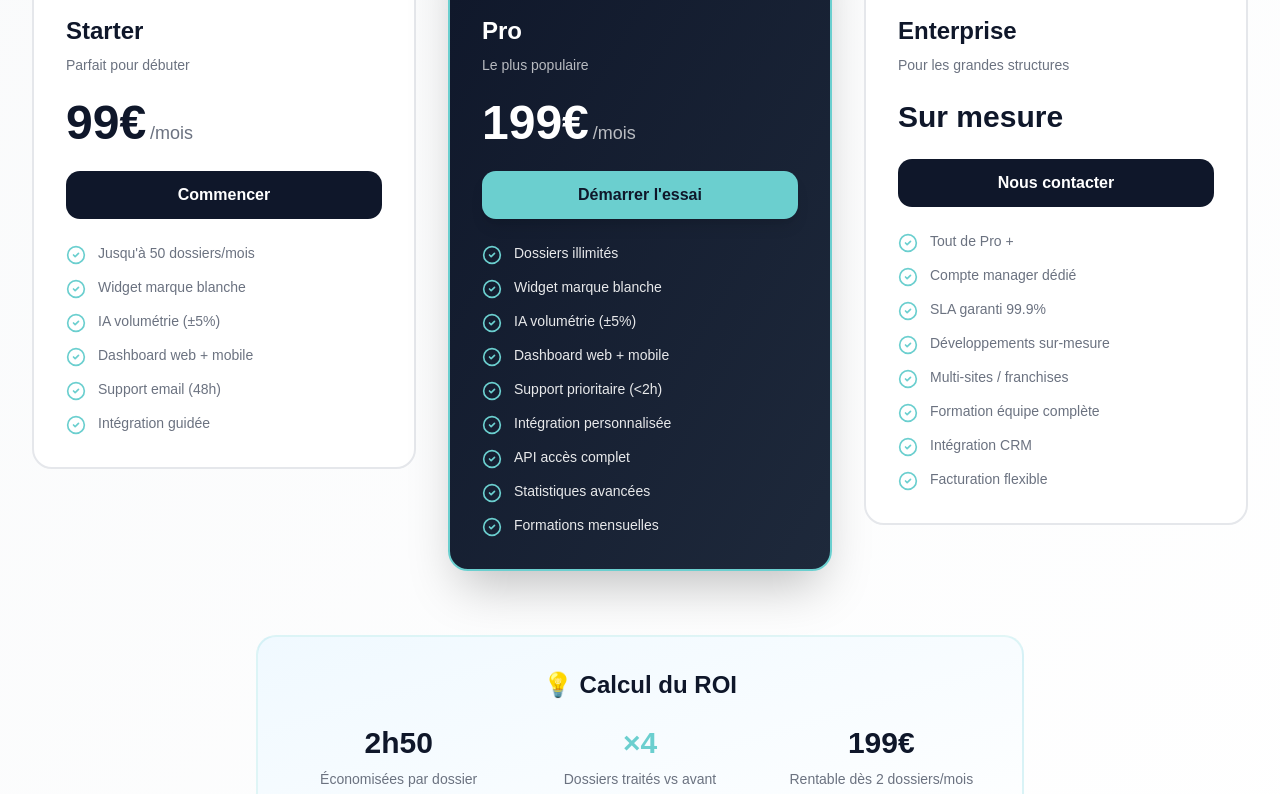
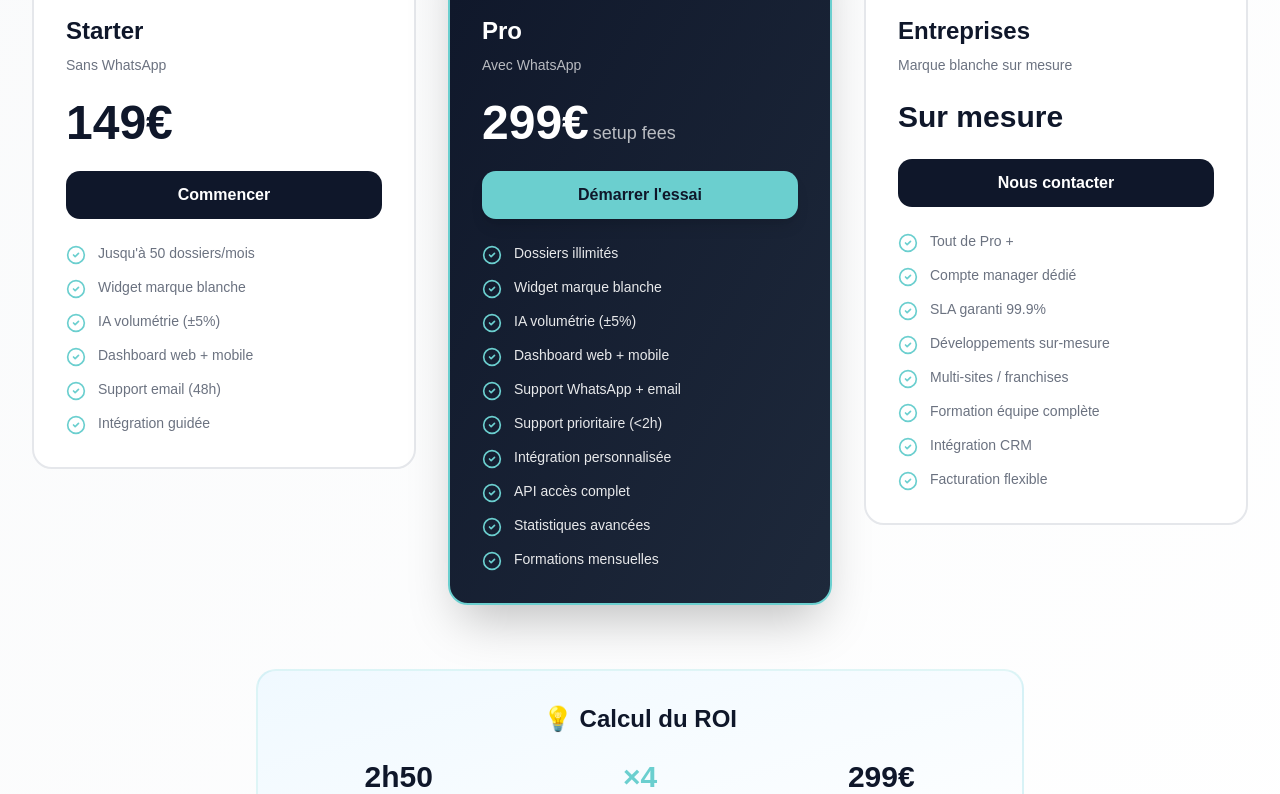
Before and after one commit to gdetaisne/moverz-fr, a Next.js app: page /pro in a window 1280 px wide. Shown: the part 5746-6540 px from the top of the page. Built offline with nearby package versions, Linux system fonts and the light colour scheme; no server answers; a web font is replaced by a local one.

Commit message:
Update Pro pricing tiers and WhatsApp availability

```diff
--- a/components/pro/ProFAQ.tsx
+++ b/components/pro/ProFAQ.tsx
@@ -33,7 +33,7 @@ export default function ProFAQ() {
     },
     {
       question: "Puis-je connecter Moverz à mon CRM ?",
-      answer: "Oui (plan Pro et Enterprise). On fournit une API REST + webhooks temps réel. Compatible Salesforce, Pipedrive, HubSpot, ou CRM custom. On peut aussi développer une intégration sur-mesure (Enterprise).",
+      answer: "Oui (plan Pro et Entreprises). On fournit une API REST + webhooks temps réel. Compatible Salesforce, Pipedrive, HubSpot, ou CRM custom. On peut aussi développer une intégration sur-mesure (Entreprises).",
     },
     {
       question: "Que se passe-t-il si j'annule mon abonnement ?",
@@ -41,7 +41,7 @@ export default function ProFAQ() {
     },
     {
       question: "Le support est-il vraiment français ?",
-      answer: "Oui. Notre équipe est basée en France. On répond par email, WhatsApp ou téléphone en moins de 2h (en semaine). Pas de chatbot, pas de ticket. Une vraie personne qui connaît le métier du déménagement.",
+      answer: "Oui. Notre équipe est basée en France. On répond par email (tous les plans) et via WhatsApp / téléphone sur Pro & Entreprises. Pas de chatbot, pas de ticket. Une vraie personne qui connaît le métier du déménagement.",
     },
   ];
 
--- a/components/pro/ProFeatures.tsx
+++ b/components/pro/ProFeatures.tsx
@@ -59,7 +59,7 @@ export default function ProFeatures() {
     {
       icon: HeadphonesIcon,
       title: "Support français <2h",
-      description: "Une vraie personne répond par email, WhatsApp ou téléphone. Pas de chatbot. Support inclus dans tous les plans.",
+      description: "Une vraie personne répond par email. WhatsApp / téléphone inclus sur Pro & Entreprises. Pas de chatbot.",
       highlight: "Équipe basée en France",
     },
     {
--- a/components/pro/ProPricing.tsx
+++ b/components/pro/ProPricing.tsx
@@ -7,9 +7,9 @@ export default function ProPricing() {
     {
       name: "Starter",
       icon: Zap,
-      price: "99",
-      period: "/mois",
-      description: "Parfait pour débuter",
+      price: "149",
+      period: "",
+      description: "Sans WhatsApp",
       features: [
         "Jusqu'à 50 dossiers/mois",
         "Widget marque blanche",
@@ -24,14 +24,15 @@ export default function ProPricing() {
     {
       name: "Pro",
       icon: Crown,
-      price: "199",
-      period: "/mois",
-      description: "Le plus populaire",
+      price: "299",
+      period: "setup fees",
+      description: "Avec WhatsApp",
       features: [
         "Dossiers illimités",
         "Widget marque blanche",
         "IA volumétrie (±5%)",
         "Dashboard web + mobile",
+        "Support WhatsApp + email",
         "Support prioritaire (<2h)",
         "Intégration personnalisée",
         "API accès complet",
@@ -43,11 +44,11 @@ export default function ProPricing() {
       badge: "⭐ Plus populaire",
     },
     {
-      name: "Enterprise",
+      name: "Entreprises",
       icon: Crown,
       price: "Sur mesure",
       period: "",
-      description: "Pour les grandes structures",
+      description: "Marque blanche sur mesure",
       features: [
         "Tout de Pro +",
         "Compte manager dédié",
@@ -189,7 +190,7 @@ export default function ProPricing() {
               <p className="text-sm text-[#6B7280]">Dossiers traités vs avant</p>
             </div>
             <div>
-              <p className="text-3xl font-bold text-[#0F172A] mb-2">199€</p>
+              <p className="text-3xl font-bold text-[#0F172A] mb-2">299€</p>
               <p className="text-sm text-[#6B7280]">Rentable dès 2 dossiers/mois</p>
             </div>
           </div>
```
